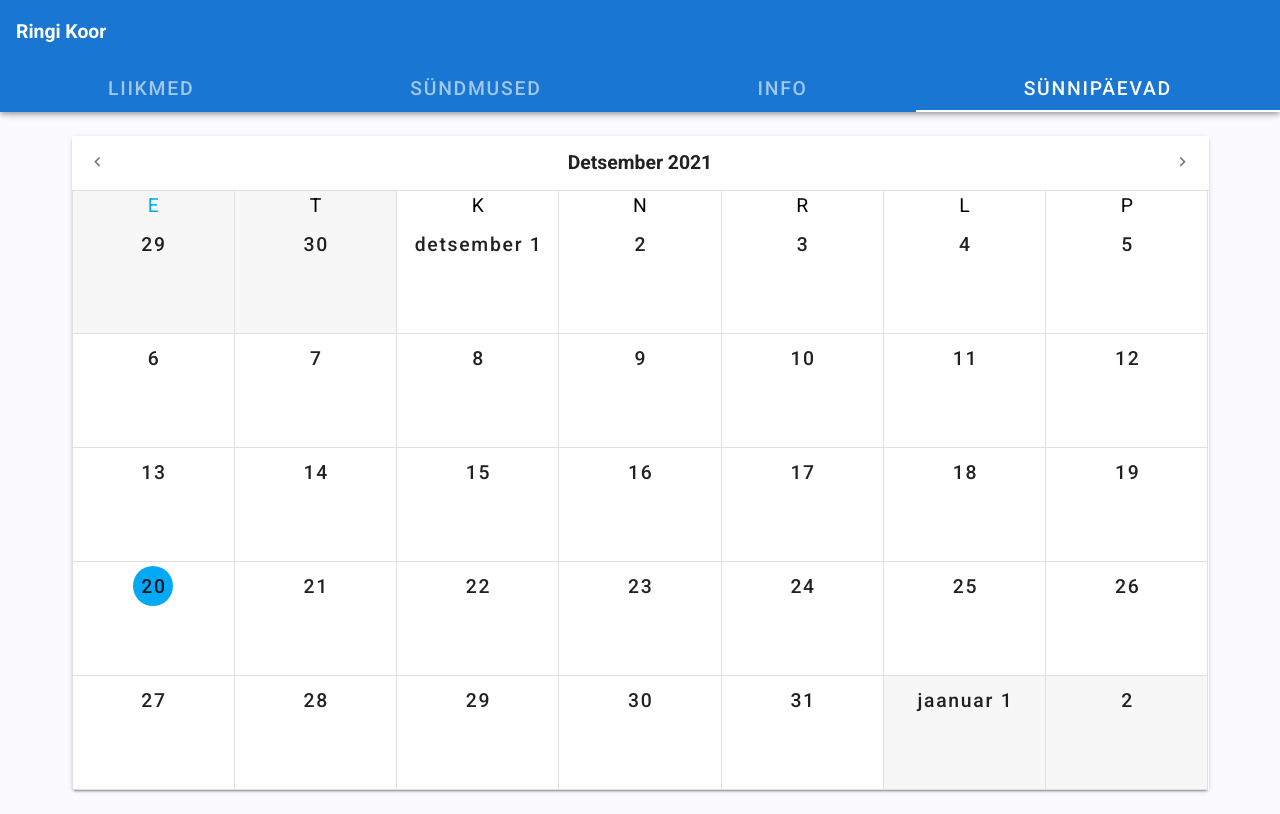
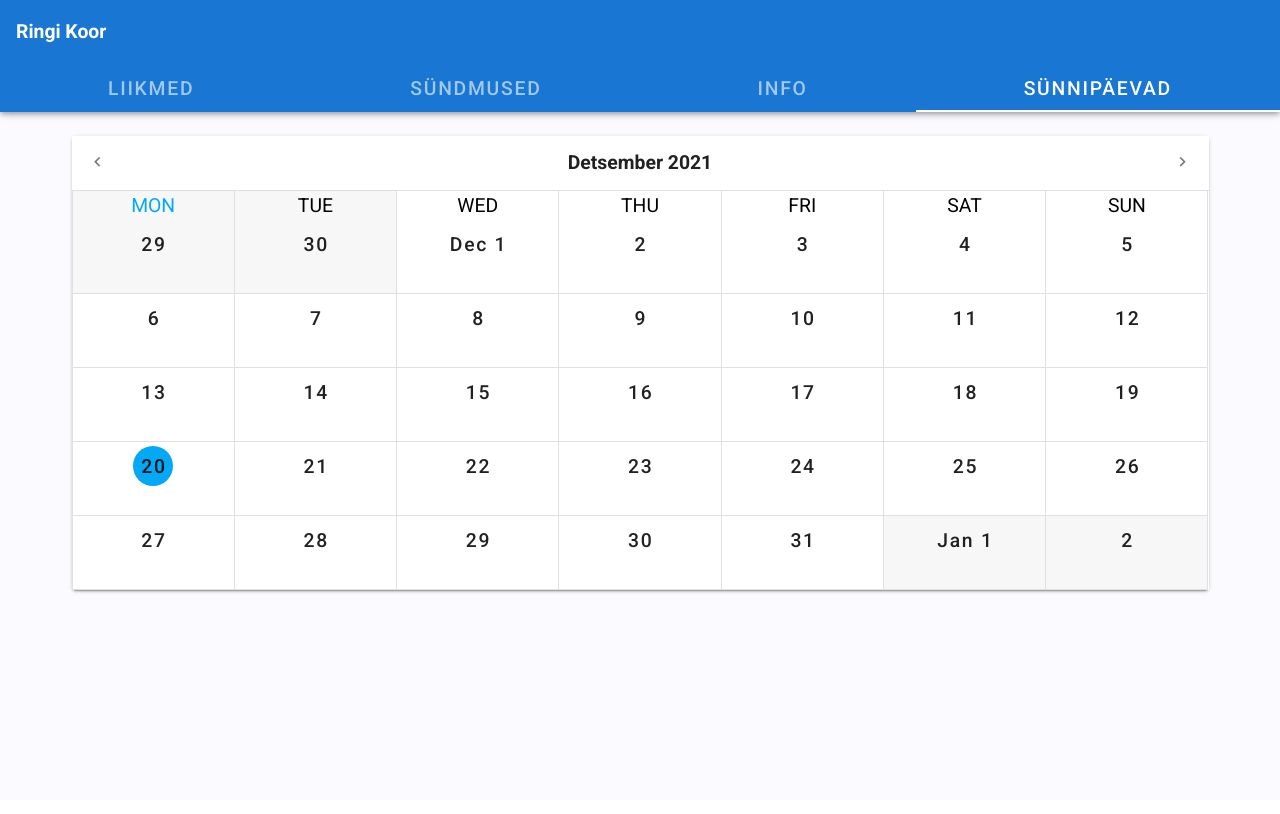
Before and after one commit to vobango/maksuamet-fe, a Vue app: page /synnipaevad in a window 1280 px wide. Built offline with nearby package versions, Linux system fonts and the light colour scheme; no server answers.

Commit message:
Add dialog to calendar

```diff
--- a/src/views/synnipaevad-component.vue
+++ b/src/views/synnipaevad-component.vue
@@ -25,23 +25,31 @@
         </v-btn>
       </v-sheet>
 
-      <v-sheet height="600">
+      <v-sheet height="50vh">
         <v-calendar
             ref="calendar"
             v-model="value"
             event-overlap-mode="column"
             event-color="blue"
             color="light-blue"
-            locale="et"
             type="month"
             :weekdays="weekday"
             :events="events"
             @change="getEvents"
+            @click:event="handleEventClick"
             ></v-calendar>
       </v-sheet>
     </v-card>
 
-
+    <v-dialog v-model="dialog" width="600">
+      <v-card>
+        <v-card-title>
+          <h1>{{ selectedMember.name }} - {{ selectedMember.birthday }}</h1>
+          <v-spacer></v-spacer>
+          <v-btn icon @click="closeEventView"><v-icon large>mdi-close</v-icon></v-btn>
+        </v-card-title>
+      </v-card>
+    </v-dialog>
   </v-container>
 </template>
 
@@ -52,6 +60,7 @@ export default {
   name: 'synnipaevad-component',
   data: () => ({
     members: [],
+    selectedMember: {},
     events: [],
     months: [
       'Jaanuar',
@@ -71,6 +80,7 @@ export default {
     currentYear: '',
     value: '',
     weekday: [1, 2, 3, 4, 5, 6, 0],
+    dialog: false,
   }),
   methods: {
     createEvents(startDay) {
@@ -97,12 +107,27 @@ export default {
 
       this.events = birthdaysThisMonth;
     },
+
     getEvents({ start }) {
       this.createEvents(start.date);
 
       this.currentMonth = this.months[start.month - 1];
       this.currentYear = start.year;
     },
+
+    closeEventView() {
+      this.dialog = false;
+      this.selectedMember = {};
+    },
+
+    handleEventClick(e) {
+      this.selectedMember = {
+        name: e.eventParsed.input.name,
+        birthday: `${e.eventParsed.end.day}.${e.eventParsed.end.month}.${e.eventParsed.end.year}`
+      }
+
+      this.dialog = true;
+    }
   },
   created: function() {
       superagent.get('/api/birthdays')
```
